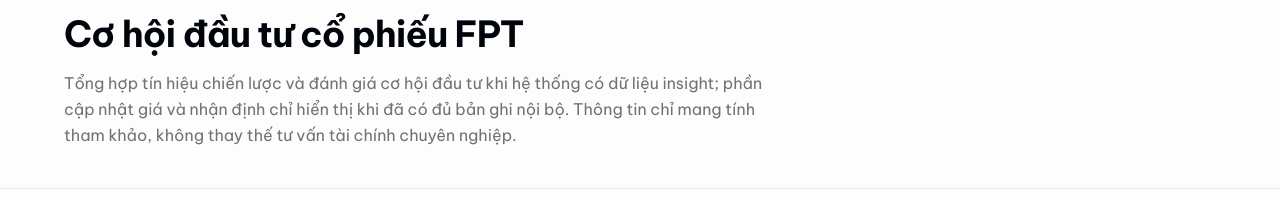
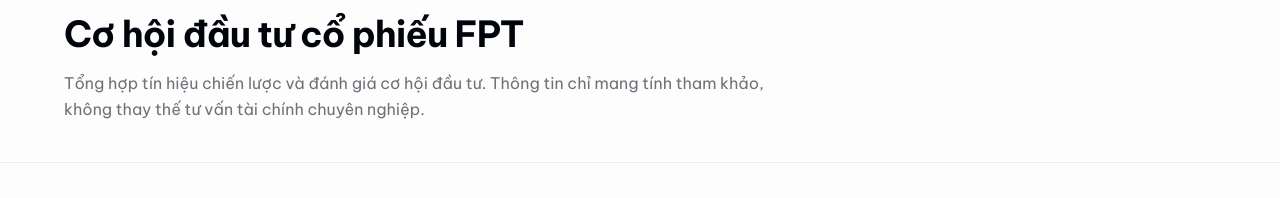
Before and after one commit to vthuong1203-ux/fpt-investment-app, a Next.js app: page /co-hoi-dau-tu in a window 1280 px wide. Shown: the part 127-325 px from the top of the page. Built offline with nearby package versions, Linux system fonts and the light colour scheme; no server answers; the database is empty.

Commit message:
fix: noidung
Removed the mention of data insight and internal records from the investment opportunity description.

```diff
--- a/components/co-hoi-dau-tu-intro.tsx
+++ b/components/co-hoi-dau-tu-intro.tsx
@@ -18,7 +18,7 @@ export default function CoHoiDauTuIntro() {
           Cơ hội đầu tư cổ phiếu FPT
         </h1>
         <p className="mt-4 max-w-prose text-base leading-relaxed text-muted-foreground">
-          Tổng hợp tín hiệu chiến lược và đánh giá cơ hội đầu tư khi hệ thống có dữ liệu insight; phần cập nhật giá và nhận định chỉ hiển thị khi đã có đủ bản ghi nội bộ. Thông tin chỉ mang tính tham khảo, không thay thế tư vấn tài chính chuyên nghiệp.
+          Tổng hợp tín hiệu chiến lược và đánh giá cơ hội đầu tư. Thông tin chỉ mang tính tham khảo, không thay thế tư vấn tài chính chuyên nghiệp.
         </p>
         </div>
       </div>
```
